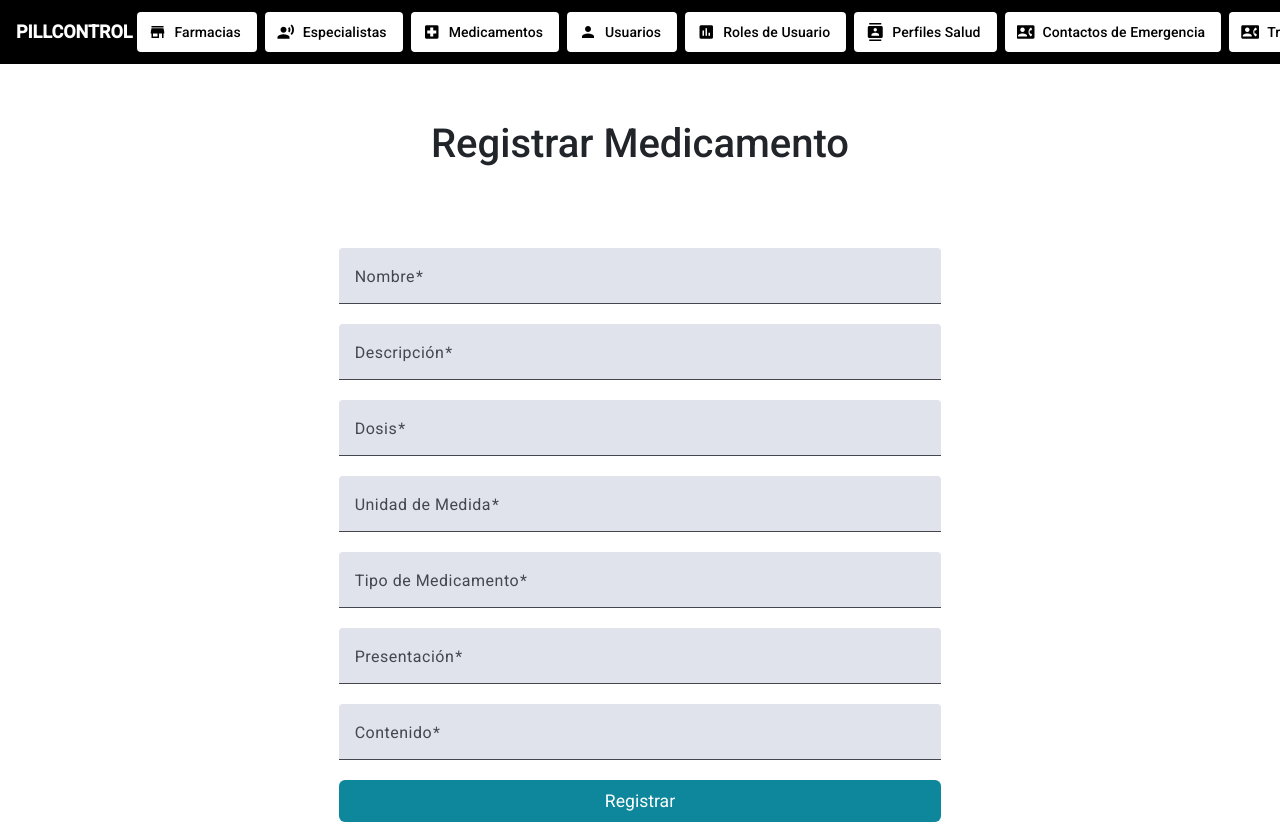
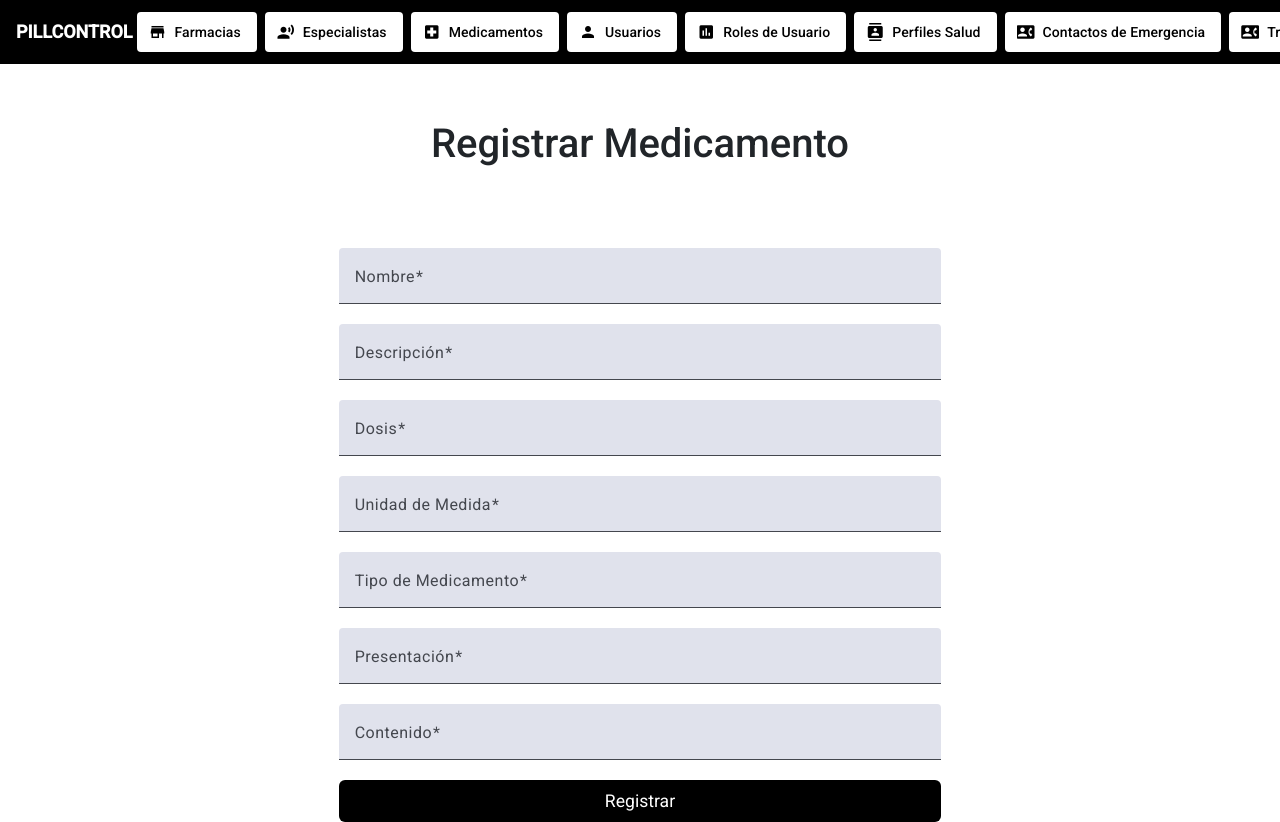
Before and after one commit to yazrxc/PillControl_FrontEnd, an Angular app: page /medicamentos/nuevo in a window 1280 px wide. Shown: the top 822 px of the page. Built offline with nearby package versions, Linux system fonts and the light colour scheme; no server answers.

Commit message:
Actualización del css medicamento
Actualización del css de los componentes de la tabla medicamento.

```diff
--- a/src/app/components/medicamento/insertareditarmedicamento/insertareditarmedicamento.component.css
+++ b/src/app/components/medicamento/insertareditarmedicamento/insertareditarmedicamento.component.css
@@ -2,7 +2,7 @@ mat-form-field {
     width: 60%;
     }
     button[matButton="elevated"] {
-    background-color:rgb(14, 134, 155);
+    background-color: black;
     color: white;
     border: none;
     padding: 0.5rem 1.25rem;
@@ -12,5 +12,5 @@ mat-form-field {
     width: 60%;
    }
    button[matButton="elevated"]:hover {
-    background-color: #5dea9c;
+    background-color: black;
 }
--- a/src/app/components/medicamento/listarmedicamento/listarmedicamento.component.css
+++ b/src/app/components/medicamento/listarmedicamento/listarmedicamento.component.css
@@ -1,11 +1,10 @@
-/* Botón con estilo moderno y responsive */
 button[matButton] {
     background-color: #e0f7fa; /* Azul muy claro */
-    border: 1px solid #00acc1; /* Borde sutil */
+    border: 1px solid #8CBa2f; /* Borde sutil */
     border-radius: 4px;
     padding: 6px 12px;
     width: auto;
-    color: #00796b; /* Azul/verde fuerte */
+    color: #9cd231; /* Azul/verde fuerte */
     cursor: pointer;
     transition: background-color 0.3s, transform 0.2s;
     display: flex;
```
